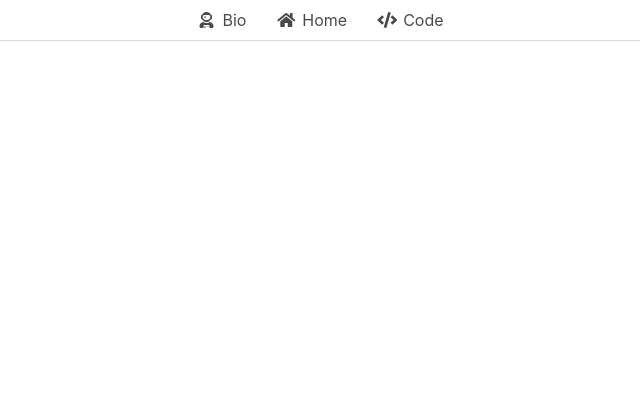
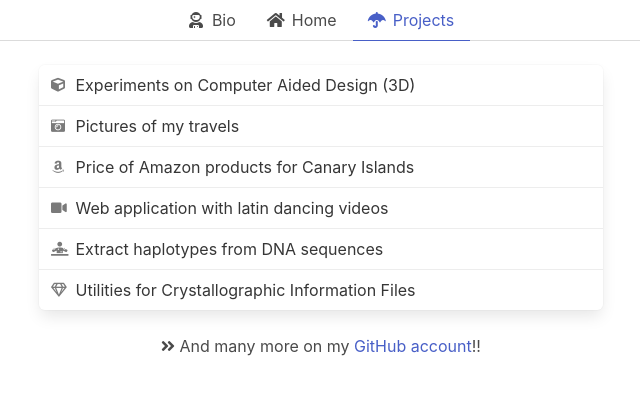
Before and after one commit to sdelquin/sdelquin.me, a Vue app: page /projects in a window 1280 px wide. Shown: the top 394 px of the page, without its empty margins (319-959 px from the left). Built offline with nearby package versions, Linux system fonts and the light colour scheme.

Commit message:
Add section of projects

```diff
--- a/src/components/NavBar.vue
+++ b/src/components/NavBar.vue
@@ -17,12 +17,12 @@
           <span>Home</span>
         </router-link>
       </router-link>
-      <router-link tag="li" :to="{ name: 'Code' }">
-        <router-link :to="{ name: 'Code' }">
+      <router-link tag="li" :to="{ name: 'Projects' }">
+        <router-link :to="{ name: 'Projects' }">
           <span class="icon is-small">
-            <i class="fas fa-code" aria-hidden="true"></i>
+            <i class="fas fa-umbrella" aria-hidden="true"></i>
           </span>
-          <span>Code</span>
+          <span>Projects</span>
         </router-link>
       </router-link>
     </ul>
--- a/src/router/index.js
+++ b/src/router/index.js
@@ -2,6 +2,7 @@ import Vue from 'vue'
 import VueRouter from 'vue-router'
 import Home from '@/views/Home.vue'
 import Bio from '@/views/Bio.vue'
+import Projects from '@/views/Projects.vue'
 
 Vue.use(VueRouter)
 
@@ -16,6 +17,11 @@ const routes = [
     name: 'Bio',
     component: Bio,
   },
+  {
+    path: '/projects',
+    name: 'Projects',
+    component: Projects,
+  },
 ]
 
 const router = new VueRouter({
--- /dev/null
+++ b/src/views/Projects.vue
@@ -0,0 +1,34 @@
+<template>
+  <div class="projects">
+    <nav class="panel">
+      <a class="panel-block" href="https://cad.sdelquin.me">
+        <span class="panel-icon"><i class="fas fa-cube"></i></span>
+        Experiments on Computer Aided Design (3D)
+      </a>
+      <a class="panel-block" href="https://pics.sdelquin.me">
+        <span class="panel-icon"><i class="fas fa-camera-retro"></i></span>
+        Pictures of my travels
+      </a>
+      <a class="panel-block" href="https://ciap.sdelquin.me">
+        <span class="panel-icon"><i class="fab fa-amazon"></i></span>
+        Price of Amazon products for Canary Islands
+      </a>
+      <a class="panel-block" href="https://susikiu.es">
+        <span class="panel-icon"><i class="fas fa-video"></i></span>
+        Web application with latin dancing videos
+      </a>
+      <a class="panel-block" href="https://haplosearch.com">
+        <span class="panel-icon"><i class="fas fa-diagnoses"></i></span>
+        Extract haplotypes from DNA sequences
+      </a>
+      <a class="panel-block" href="https://cifutils.sdelquin.me/">
+        <span class="panel-icon"><i class="far fa-gem"></i></span>
+        Utilities for Crystallographic Information Files
+      </a>
+    </nav>
+    <p>
+      <i class="fas fa-angle-double-right"></i>
+      And many more on my <a class="link" href="https://github.com/sdelquin">GitHub account</a>!!
+    </p>
+  </div>
+</template>
```
